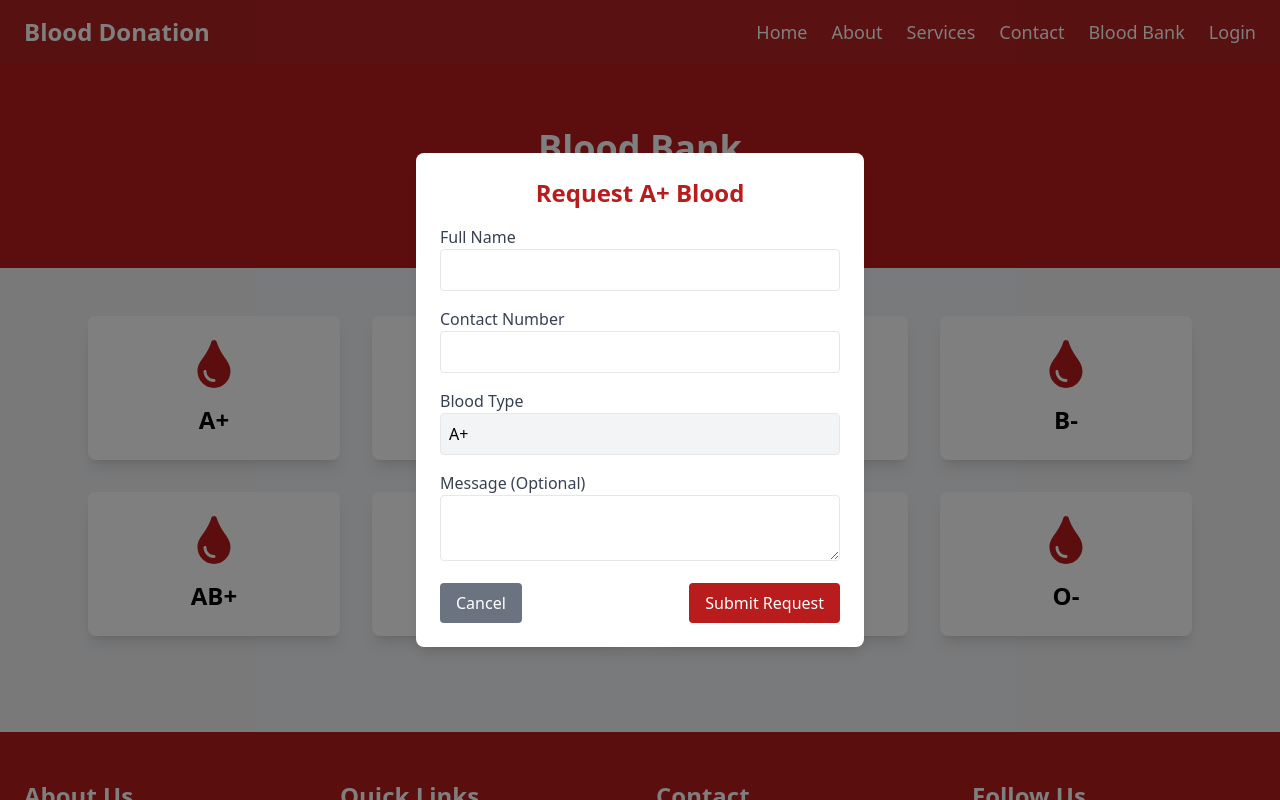
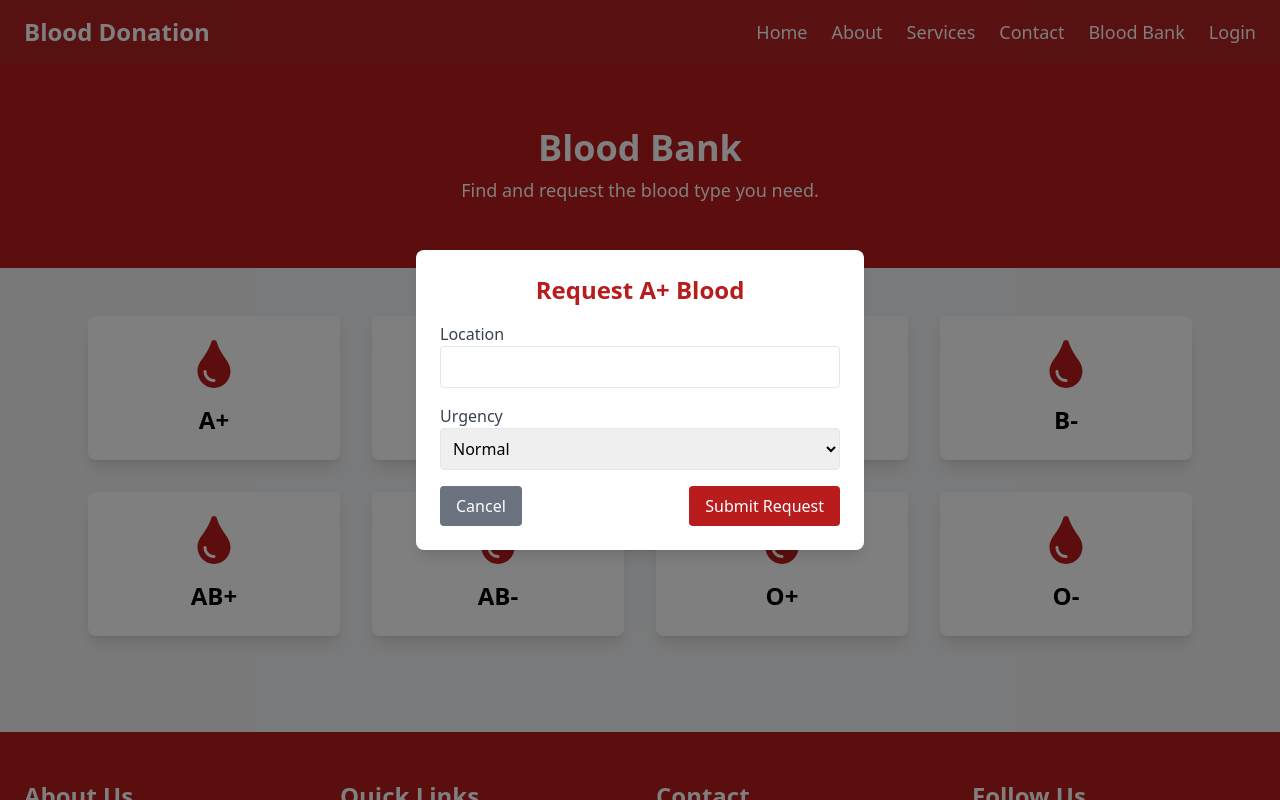
Before and after one commit to mupashirbare/Blood-donation-management, a React (Vite) app in the folder frontend/: page /BloodBank in a window 1280 px wide. Both pictures are taken after a click on the button "A+". Shown: the top 800 px of the page. Built offline with nearby package versions, Linux system fonts and the light colour scheme.

Commit message:
i was updated the BloodBank Pages.

```diff
--- a/frontend/src/pages/BloodBankPage.jsx
+++ b/frontend/src/pages/BloodBankPage.jsx
@@ -1,20 +1,21 @@
 import { useState } from "react";
 import { FaTint } from "react-icons/fa";
 import Footer from "../components/Footer";
+import axios from "axios";
 
 const bloodTypes = ["A+", "A-", "B+", "B-", "AB+", "AB-", "O+", "O-"];
 
 const BloodBankPage = () => {
   const [selectedBlood, setSelectedBlood] = useState(null);
   const [formData, setFormData] = useState({
-    name: "",
-    contact: "",
-    message: "",
+    bloodType: "",
+    location: "",
+    urgency: "Normal",
   });
 
   const handleOpenForm = (bloodType) => {
     setSelectedBlood(bloodType);
-    setFormData({ name: "", contact: "", message: "" });
+    setFormData({ bloodType, location: "", urgency: "Normal" });
   };
 
   const handleCloseForm = () => {
@@ -25,10 +26,17 @@ const BloodBankPage = () => {
     setFormData({ ...formData, [e.target.name]: e.target.value });
   };
 
-  const handleSubmit = (e) => {
+  const handleSubmit = async (e) => {
     e.preventDefault();
-    alert(`Blood Request Submitted for ${selectedBlood}!`);
-    handleCloseForm();
+    try {
+      await axios.post("http://localhost:5000/api/recipient/request", formData, {
+        headers: { Authorization: `Bearer ${localStorage.getItem("token")}` },
+      });
+      alert("Blood request submitted successfully!");
+      handleCloseForm();
+    } catch (error) {
+      alert("Error submitting request");
+    }
   };
 
   return (
@@ -55,44 +63,34 @@ const BloodBankPage = () => {
 
       {/* Blood Request Form Modal */}
       {selectedBlood && (
-        <div className="fixed inset-0 flex items-center justify-center bg-black bg-opacity-50">
+        <div className="fixed inset-0 flex items-center justify-center bg-black bg-opacity-50 px-4">
           <div className="bg-white p-6 rounded-lg shadow-lg max-w-md w-full">
-            <h2 className="text-2xl font-bold text-center text-red-700">Request {selectedBlood} Blood</h2>
-            <form className="mt-4" onSubmit={handleSubmit}>
-              <div className="mb-4">
-                <label className="block text-gray-700">Full Name</label>
+            <h2 className="text-2xl font-bold text-center text-red-700">
+              Request {selectedBlood} Blood
+            </h2>
+            <form className="mt-4 space-y-4" onSubmit={handleSubmit}>
+              <div>
+                <label className="block text-gray-700 font-medium">Location</label>
                 <input
                   type="text"
-                  name="name"
-                  value={formData.name}
+                  name="location"
+                  value={formData.location}
                   onChange={handleChange}
                   required
                   className="w-full p-2 border rounded"
                 />
               </div>
-              <div className="mb-4">
-                <label className="block text-gray-700">Contact Number</label>
-                <input
-                  type="text"
-                  name="contact"
-                  value={formData.contact}
-                  onChange={handleChange}
-                  required
-                  className="w-full p-2 border rounded"
-                />
-              </div>
-              <div className="mb-4">
-                <label className="block text-gray-700">Blood Type</label>
-                <input type="text" value={selectedBlood} readOnly className="w-full p-2 border rounded bg-gray-100" />
-              </div>
-              <div className="mb-4">
-                <label className="block text-gray-700">Message (Optional)</label>
-                <textarea
-                  name="message"
-                  value={formData.message}
+              <div>
+                <label className="block text-gray-700 font-medium">Urgency</label>
+                <select
+                  name="urgency"
+                  value={formData.urgency}
                   onChange={handleChange}
                   className="w-full p-2 border rounded"
-                />
+                >
+                  <option value="Normal">Normal</option>
+                  <option value="Urgent">Urgent</option>
+                </select>
               </div>
               <div className="flex justify-between">
                 <button
```
